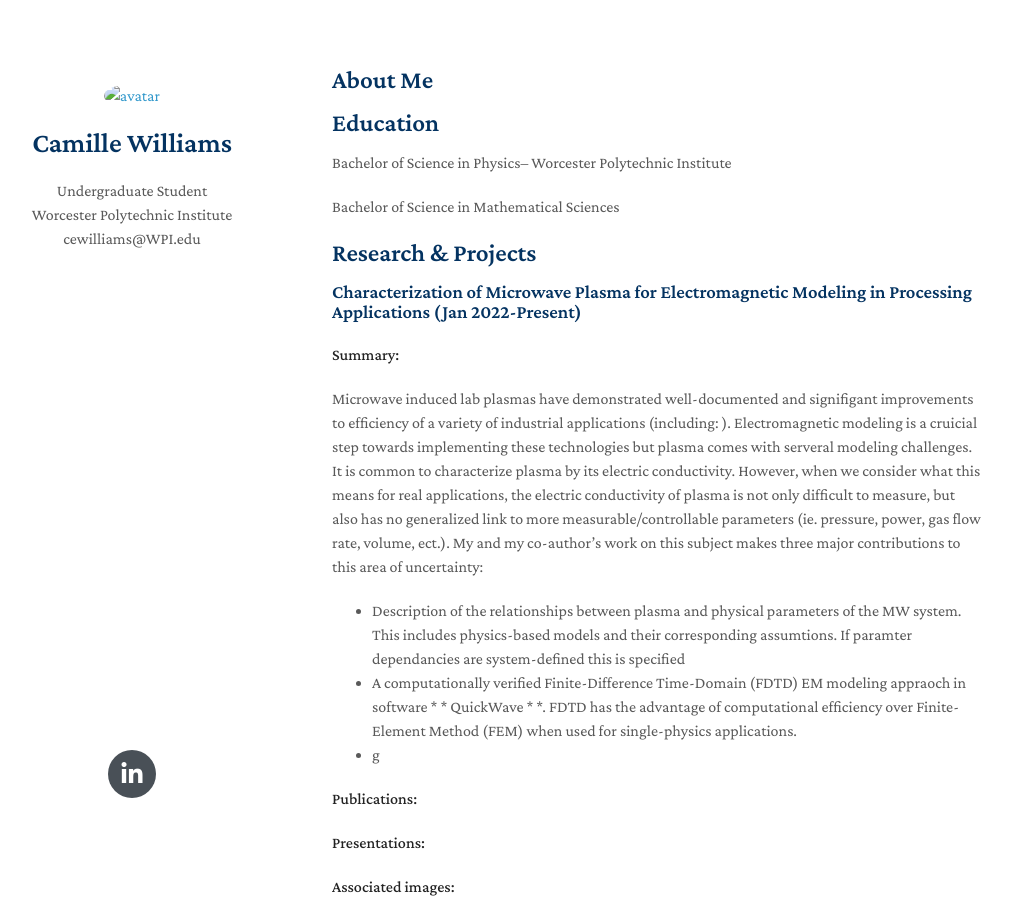
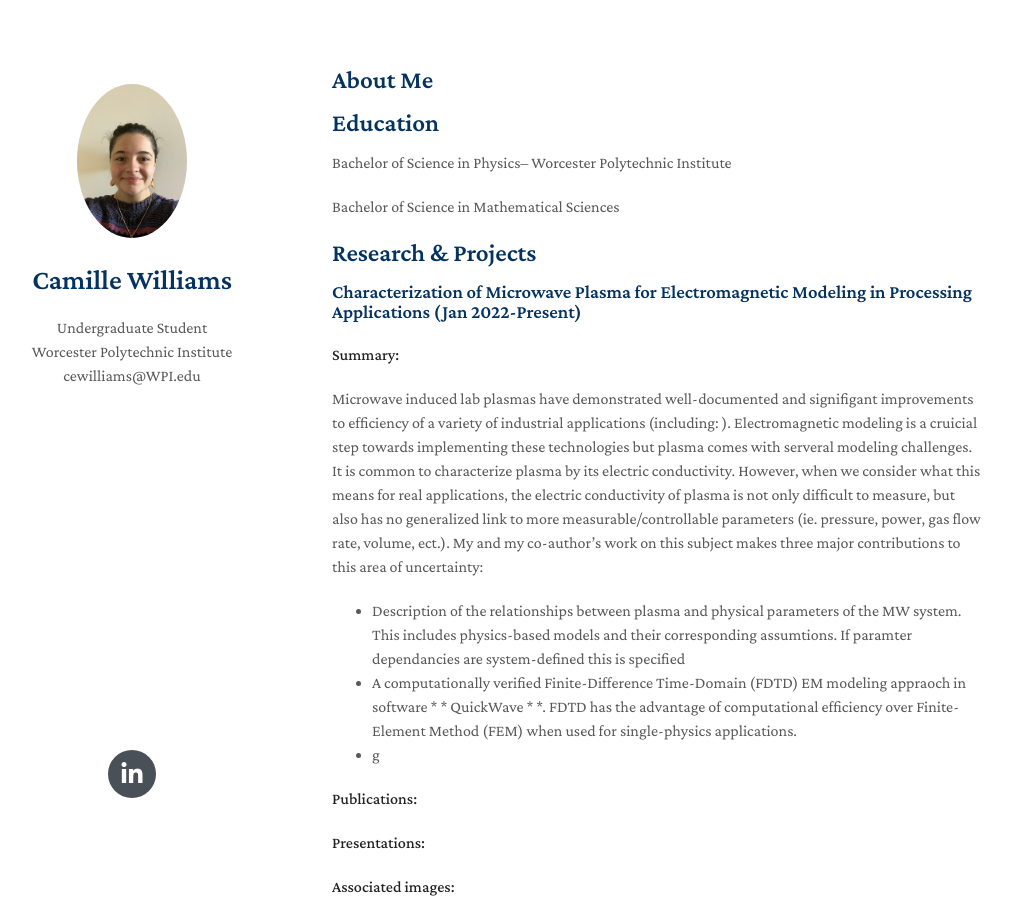
Before and after one commit to CamilleW8831/CamilleW8831.github.io, a Jekyll site: the page built from index.md, in a window 1280 px wide and 900 px high. Shown: the whole window, without its empty margins (138-1149 px from the left). Built offline with Jekyll 4.4.1, drawn with Linux system fonts in a browser that asks for light colours; nearby versions of some CDN libraries; a style sheet for code colours, icons or effects is not loaded; our own code applies the rules of GitHub Pages for plain Markdown files.

Commit message:
Update _config.yml

```diff
--- a/_config.yml
+++ b/_config.yml
@@ -19,7 +19,7 @@ cv:
 
 # Images (e.g., your profile picture and your website's favicon)
 # "favicon" and "favicon_dark" are used for the light and dark modes, respectively.
-avatar: ./_assets/img/avatar.jpg
+avatar: ./assets/img/avatar.jpg
 favicon:
 favicon_dark:
 
```
